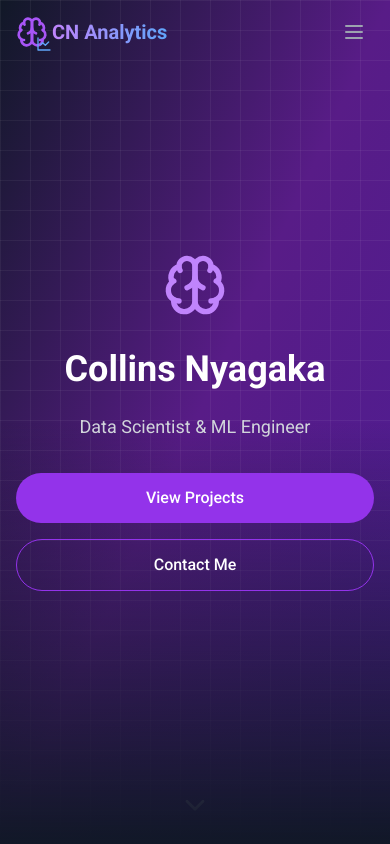
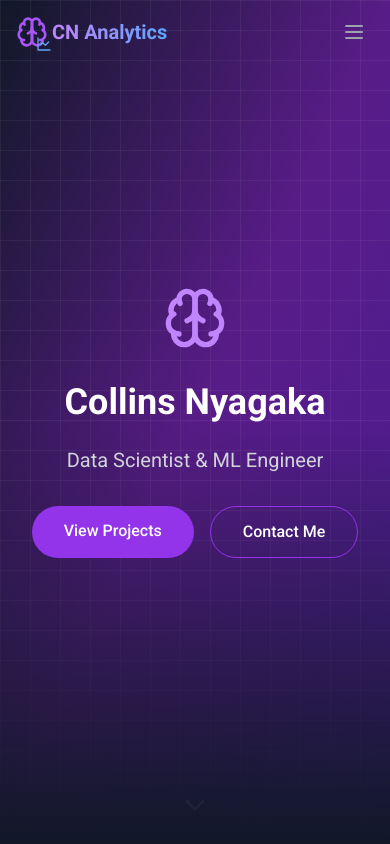
Before and after one commit to CollinsNyatundo/project2, a React (Vite) app: page / in a window 390 px wide. Shown: the top 844 px of the page. Built offline with nearby package versions, Linux system fonts and the light colour scheme.

Commit message:
Fix for mobile view

```diff
--- a/src/components/Hero.tsx
+++ b/src/components/Hero.tsx
@@ -4,7 +4,7 @@ import { Brain, ChevronDown } from 'lucide-react';
 
 const Hero = () => {
   return (
-    <section id="home" className="min-h-screen flex items-center justify-center overflow-hidden bg-gradient-to-br from-gray-900 via-purple-900 to-violet-900">
+    <section id="home" className="min-h-screen relative flex items-center justify-center overflow-hidden bg-gradient-to-br from-gray-900 via-purple-900 to-violet-900">
       <div className="absolute inset-0 w-full h-full bg-grid" />
 
       <div className="container mx-auto px-4 z-10">
@@ -22,7 +22,7 @@ const Hero = () => {
             initial={{ opacity: 0, y: 20 }}
             animate={{ opacity: 1, y: 0 }}
             transition={{ duration: 0.5, delay: 0.2 }}
-            className="text-4xl sm:text-5xl md:text-6xl font-bold text-white mb-6"
+            className="text-4xl md:text-6xl font-bold text-white mb-6"
           >
             Collins Nyagaka
           </motion.h1>
@@ -31,7 +31,7 @@ const Hero = () => {
             initial={{ opacity: 0, y: 20 }}
             animate={{ opacity: 1, y: 0 }}
             transition={{ duration: 0.5, delay: 0.4 }}
-            className="text-lg sm:text-xl md:text-2xl text-gray-300 mb-8"
+            className="text-xl md:text-2xl text-gray-300 mb-8"
           >
             Data Scientist & ML Engineer
           </motion.p>
@@ -40,17 +40,17 @@ const Hero = () => {
             initial={{ opacity: 0, y: 20 }}
             animate={{ opacity: 1, y: 0 }}
             transition={{ duration: 0.5, delay: 0.6 }}
-            className="flex flex-col sm:flex-row justify-center gap-4"
+            className="flex justify-center gap-4"
           >
             <a
               href="#projects"
-              className="bg-purple-600 text-white px-6 py-3 rounded-full font-medium hover:bg-purple-700 transition-colors"
+              className="bg-purple-600 text-white px-8 py-3 rounded-full font-medium hover:bg-purple-700 transition-colors"
             >
               View Projects
             </a>
             <a
               href="#contact"
-              className="border border-purple-600 text-white px-6 py-3 rounded-full font-medium hover:bg-purple-600/10 transition-colors"
+              className="border border-purple-600 text-white px-8 py-3 rounded-full font-medium hover:bg-purple-600/10 transition-colors"
             >
               Contact Me
             </a>
--- a/src/components/Navbar.tsx
+++ b/src/components/Navbar.tsx
@@ -16,7 +16,7 @@ const Navbar = () => {
   }, []);
 
   return (
-    <nav className={`fixed top-0 left-0 right-0 z-50 transition-all duration-300 ${
+    <nav className={`fixed w-full z-50 transition-all duration-300 ${
       isScrolled ? 'bg-gray-900/80 backdrop-blur-sm shadow-lg' : 'bg-transparent'
     }`}>
       <div className="max-w-7xl mx-auto px-4 sm:px-6 lg:px-8">
```
